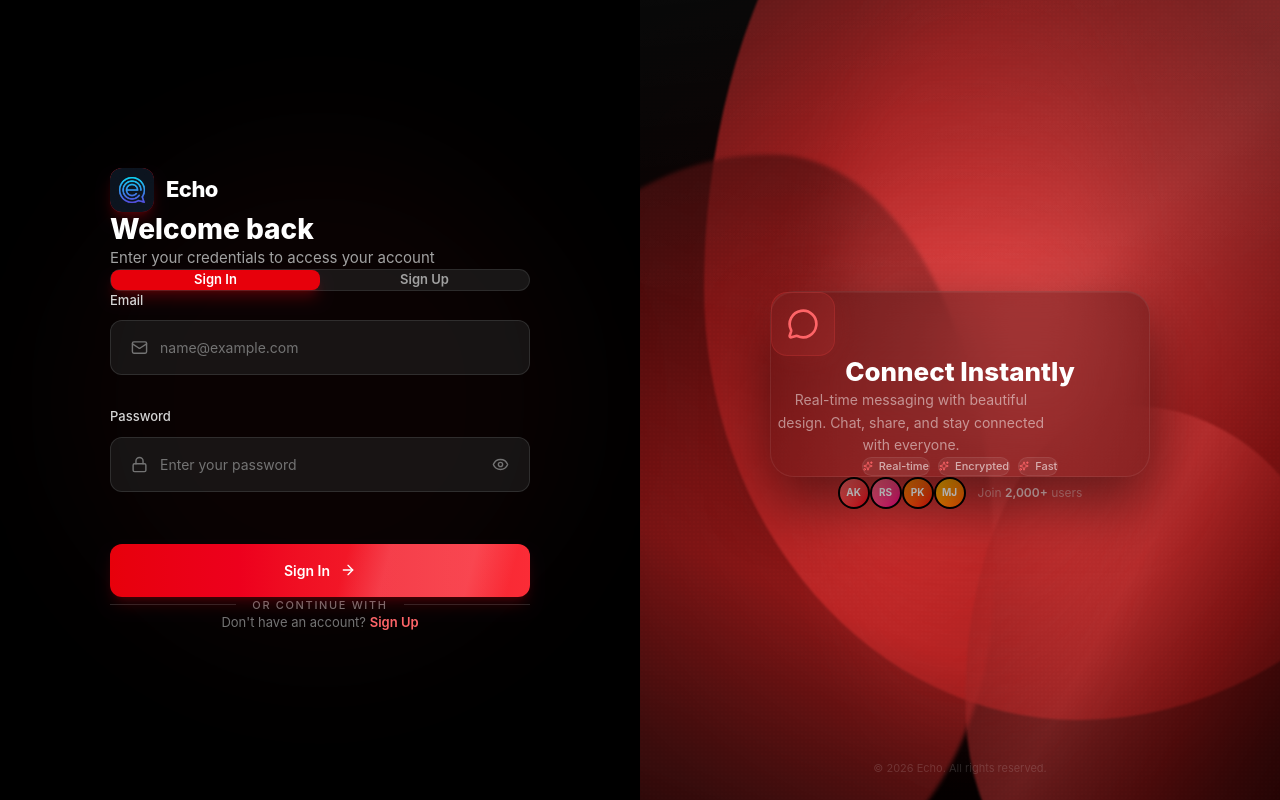
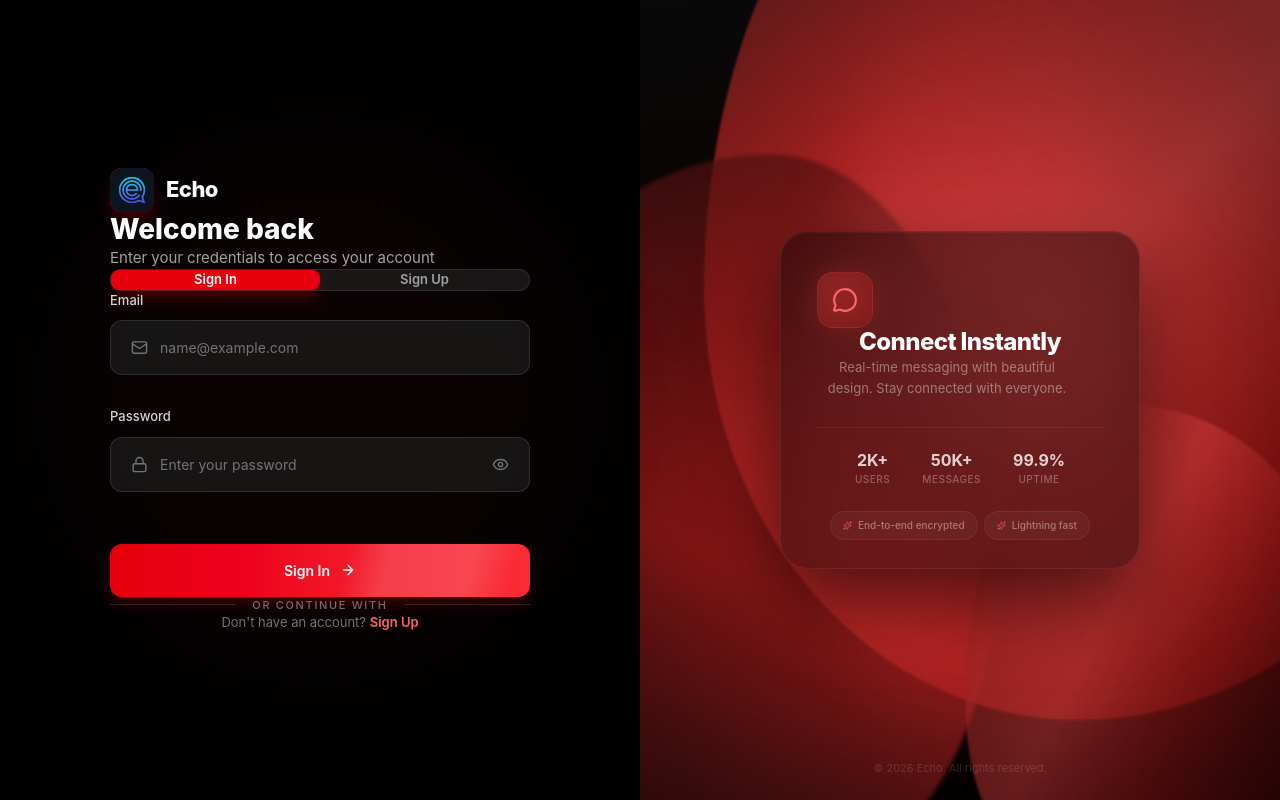
Before and after one commit to TarunyaProgrammer/Echo-FullstackDeplayed-ChatNow, a React app in the folder client/: page /login in a window 1280 px wide. Built offline with nearby package versions, Linux system fonts and the light colour scheme; the HTML template or start-up script is replaced by a standard one.

Commit message:
refine: premium card with stats row, glow icon, cleaner hierarchy

```diff
--- a/client/src/pages/AuthPage.jsx
+++ b/client/src/pages/AuthPage.jsx
@@ -403,79 +403,108 @@ export default function AuthPage() {
           <motion.div
             initial={{ opacity: 0, y: 30, scale: 0.95 }}
             animate={{ opacity: 1, y: 0, scale: 1 }}
-            transition={{ delay: 0.3, duration: 0.6 }}
-            className="rounded-3xl p-10 border max-w-[380px] w-full"
+            transition={{ delay: 0.3, duration: 0.6, ease: "easeOut" }}
+            className="rounded-[28px] max-w-[360px] w-full overflow-hidden"
             style={{
-              background: "rgba(0, 0, 0, 0.25)",
-              backdropFilter: "blur(40px)",
-              WebkitBackdropFilter: "blur(40px)",
-              borderColor: "rgba(255, 255, 255, 0.08)",
+              background: "rgba(0, 0, 0, 0.45)",
+              backdropFilter: "blur(60px)",
+              WebkitBackdropFilter: "blur(60px)",
+              border: "1px solid rgba(255, 255, 255, 0.07)",
               boxShadow:
-                "0 25px 60px rgba(0,0,0,0.5), inset 0 1px 0 rgba(255,255,255,0.05)",
+                "0 32px 80px rgba(0,0,0,0.6), inset 0 1px 0 rgba(255,255,255,0.04)",
             }}
           >
+            {/* Card inner content */}
+            <div style={{ padding: "40px 36px 28px" }}>
+              {/* Icon with glow */}
+              <div className="relative w-14 h-14 mx-auto mb-7">
+                <div
+                  className="absolute inset-0 rounded-2xl"
+                  style={{
+                    background: "rgba(239, 68, 68, 0.2)",
+                    filter: "blur(12px)",
+                  }}
+                />
+                <div
+                  className="relative w-14 h-14 rounded-2xl flex items-center justify-center"
+                  style={{
+                    background:
+                      "linear-gradient(135deg, rgba(239,68,68,0.25), rgba(185,28,28,0.25))",
+                    border: "1px solid rgba(239, 68, 68, 0.2)",
+                  }}
+                >
+                  <MessageCircle size={26} className="text-red-400" />
+                </div>
+              </div>
+
+              {/* Heading */}
+              <h2 className="text-[24px] font-extrabold text-white text-center mb-2.5 leading-[1.2] tracking-tight">
+                Connect Instantly
+              </h2>
+              <p className="text-white/40 text-[13px] text-center leading-relaxed max-w-[260px] mx-auto">
+                Real-time messaging with beautiful design. Stay connected with
+                everyone.
+              </p>
+            </div>
+
+            {/* Divider */}
             <div
-              className="w-16 h-16 rounded-2xl flex items-center justify-center mb-6 mx-auto"
               style={{
-                background: "rgba(239, 68, 68, 0.15)",
-                border: "1px solid rgba(239, 68, 68, 0.2)",
-                boxShadow: "0 0 30px rgba(239, 68, 68, 0.1)",
+                height: "1px",
+                background: "rgba(255,255,255,0.06)",
+                margin: "0 36px",
+              }}
+            />
+
+            {/* Stats row */}
+            <div
+              style={{
+                padding: "20px 36px 24px",
+                display: "flex",
+                justifyContent: "center",
+                gap: "32px",
               }}
             >
-              <MessageCircle size={32} className="text-red-400" />
+              {[
+                { value: "2K+", label: "Users" },
+                { value: "50K+", label: "Messages" },
+                { value: "99.9%", label: "Uptime" },
+              ].map((stat) => (
+                <div key={stat.label} className="text-center">
+                  <p className="text-[16px] font-bold text-white/80">
+                    {stat.value}
+                  </p>
+                  <p className="text-[10px] font-medium text-white/30 uppercase tracking-wider mt-0.5">
+                    {stat.label}
+                  </p>
+                </div>
+              ))}
             </div>
-            <h2 className="text-[26px] font-extrabold text-white text-center mb-3 leading-tight">
-              Connect Instantly
-            </h2>
-            <p className="text-white/50 text-[14px] text-center leading-relaxed max-w-[280px] mx-auto">
-              Real-time messaging with beautiful design. Chat, share, and stay
-              connected with everyone.
-            </p>
 
-            {/* Feature pills */}
-            <div className="flex flex-wrap justify-center gap-2 mt-7">
-              {["Real-time", "Encrypted", "Fast"].map((label) => (
+            {/* Feature tags */}
+            <div
+              style={{
+                padding: "0 36px 28px",
+                display: "flex",
+                justifyContent: "center",
+                gap: "6px",
+              }}
+            >
+              {["End-to-end encrypted", "Lightning fast"].map((label) => (
                 <span
                   key={label}
-                  className="inline-flex items-center gap-1.5 text-[11px] font-medium text-white/60 rounded-full px-3.5 py-1.5"
+                  className="inline-flex items-center gap-1.5 text-[10px] font-medium text-white/40 rounded-full"
                   style={{
-                    background: "rgba(255, 255, 255, 0.06)",
-                    border: "1px solid rgba(255, 255, 255, 0.08)",
+                    padding: "6px 12px",
+                    background: "rgba(255, 255, 255, 0.04)",
+                    border: "1px solid rgba(255, 255, 255, 0.06)",
                   }}
                 >
-                  <Sparkles size={10} className="text-red-400" />
+                  <Sparkles size={9} className="text-red-400/70" />
                   {label}
                 </span>
               ))}
             </div>
-          </motion.div>
-
-          {/* User count social proof */}
-          <motion.div
-            initial={{ opacity: 0, y: 20 }}
-            animate={{ opacity: 1, y: 0 }}
-            transition={{ delay: 0.6, duration: 0.5 }}
-            className="mt-8 flex items-center gap-3"
-          >
-            <div className="flex -space-x-2">
-              {[
-                "from-red-400 to-red-600",
-                "from-rose-400 to-pink-600",
-                "from-orange-400 to-red-600",
-                "from-amber-400 to-orange-600",
-              ].map((grad, i) => (
-                <div
-                  key={i}
-                  className={`w-8 h-8 rounded-full bg-gradient-to-br ${grad} border-2 border-black flex items-center justify-center text-[10px] font-bold text-white`}
-                >
-                  {["AK", "RS", "PK", "MJ"][i]}
-                </div>
-              ))}
-            </div>
-            <p className="text-white/40 text-[12px]">
-              Join <span className="text-white/70 font-semibold">2,000+</span>{" "}
-              users
-            </p>
           </motion.div>
         </div>
 
```
